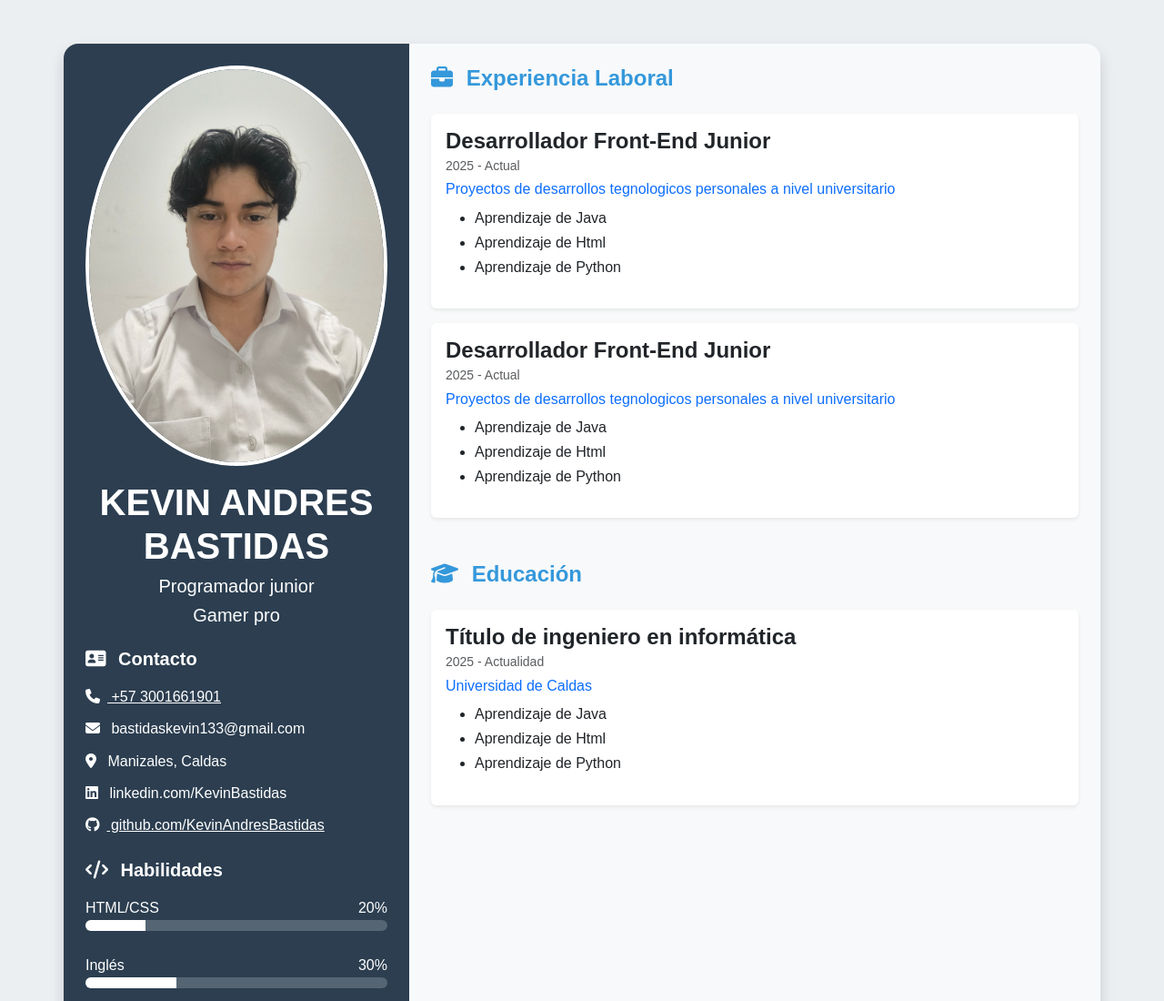
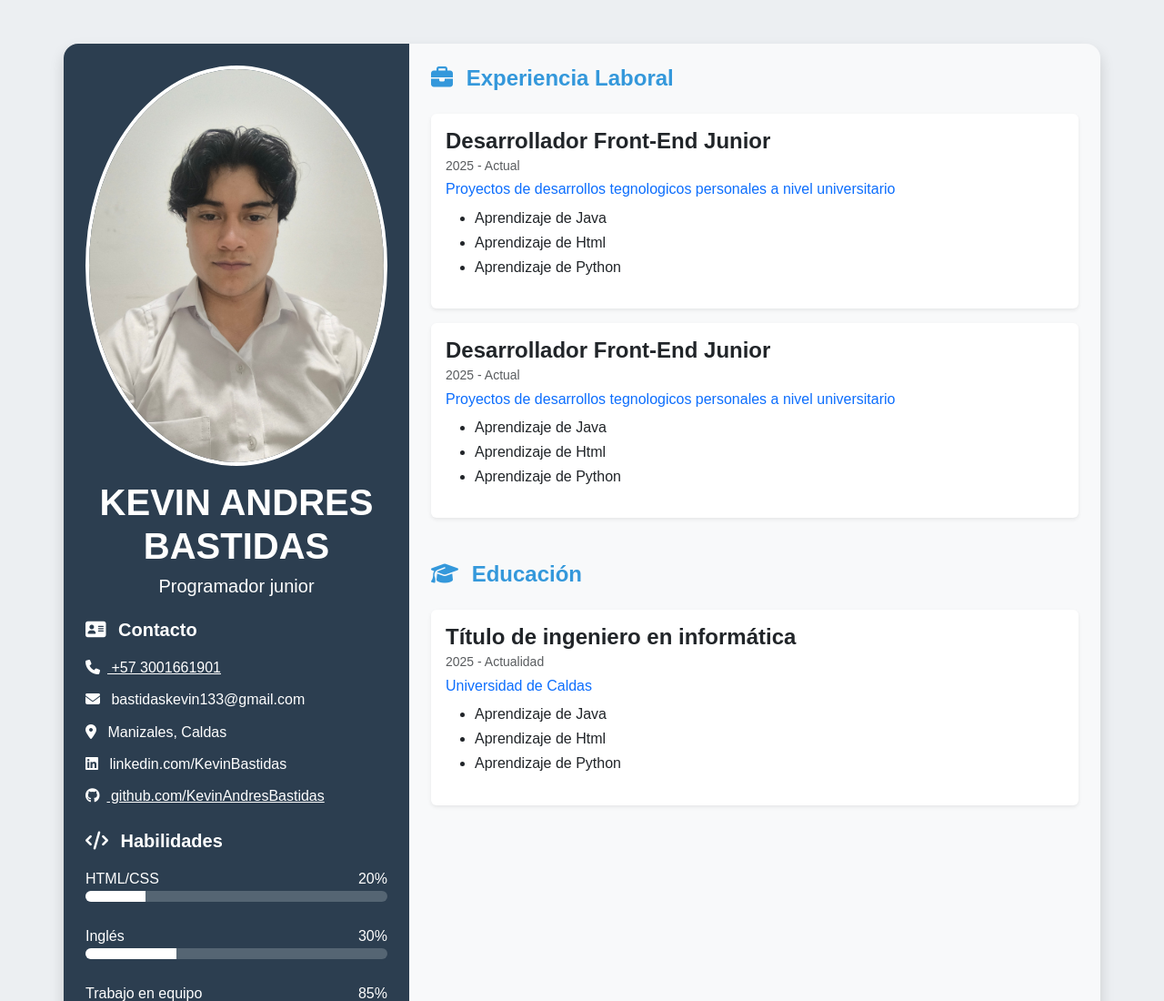
Before and after one commit to KevinAndresBastidas/KevinAndresBastidas.github.io, a plain HTML site: page index.html in a window 1280 px wide. Shown: the top 1100 px of the page at 91% size. Drawn offline with nearby package versions, Linux system fonts and the light colour scheme.

Commit message:
Update index.html

```diff
--- a/index.html
+++ b/index.html
@@ -28,7 +28,7 @@
                         alt="Foto de perfil">
                     <h1 class="fw-bold mb-2">KEVIN ANDRES BASTIDAS</h1>
                     <h2 class="h5 text-ligth">Programador junior</h2>
-                    <H3 class="h5 text-ligth">Gamer pro</H3>
+
                 </header>
                 <!-- Contenido de las Habilidades -->
 
```
